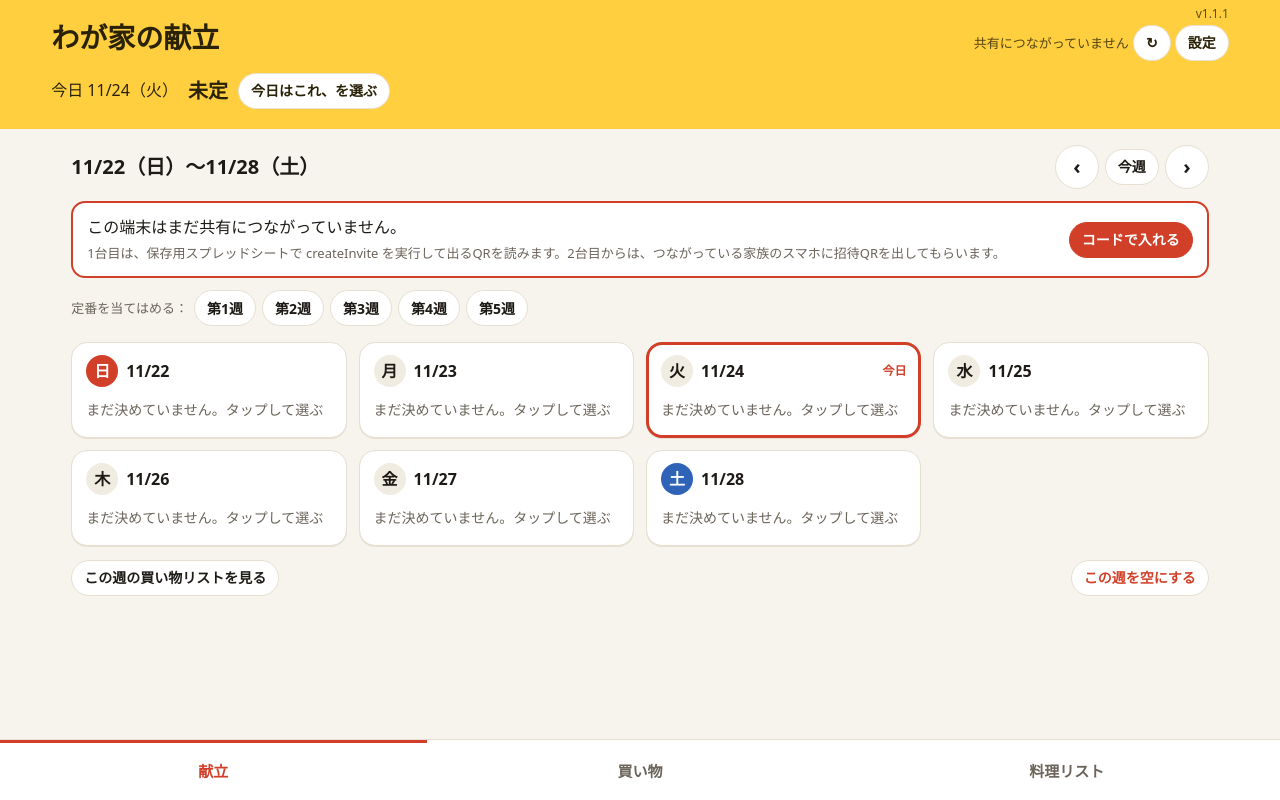
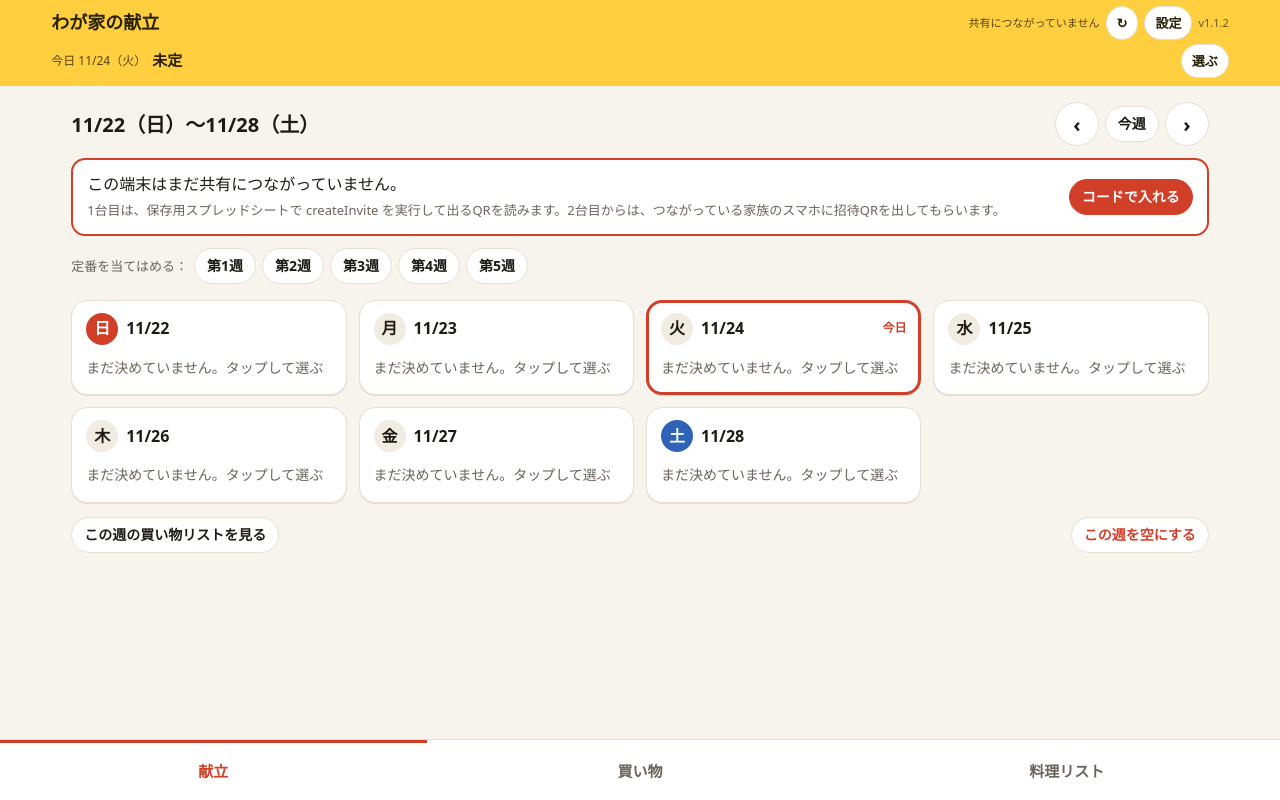
Before and after one commit to Tattsuondy/Kondate2027, a plain HTML site: page index.html in a window 1280 px wide. Drawn offline with Linux system fonts and the light colour scheme; a web font is replaced by a local one.

Commit message:
Add files via upload

```diff
--- a/index.html
+++ b/index.html
@@ -28,13 +28,16 @@ body{margin:0;background:var(--bg);color:var(--ink);font:16px/1.55 "Zen Maru Got
 button,input,select,textarea{font:inherit;color:inherit}
 button{cursor:pointer}
 :focus-visible{outline:3px solid var(--acc);outline-offset:2px}
-header{position:relative;background:var(--sun);color:var(--sunink);padding:22px max(4vw,16px) 20px}
-#ver{position:absolute;top:5px;right:max(4vw,16px);font-size:12px;opacity:.75;font-variant-numeric:tabular-nums}
-.hrow{display:flex;justify-content:space-between;align-items:baseline;gap:12px;flex-wrap:wrap;max-width:1240px;margin:auto}
-h1{font-size:28px;line-height:1.1;margin:0;font-weight:700}
-#stat{font-size:13px;opacity:.8}
-.today{max-width:1240px;margin:12px auto 0;display:flex;gap:10px;align-items:center;flex-wrap:wrap}
-.today b{font-size:20px}
+header{background:var(--sun);color:var(--sunink);padding:6px max(4vw,12px) 8px}
+.hrow{display:flex;align-items:center;gap:8px;max-width:1240px;margin:auto}
+h1{font-size:18px;line-height:1.2;margin:0;font-weight:700;flex:none}
+.hr{margin-left:auto;display:flex;align-items:center;gap:6px;min-width:0}
+#stat{font-size:11px;opacity:.8;white-space:nowrap;overflow:hidden;text-overflow:ellipsis;min-width:0}
+header .btn.sm{min-height:34px;padding:0 10px;font-size:13px;flex:none}
+#ver{font-size:11px;opacity:.7;font-variant-numeric:tabular-nums;flex:none}
+.today{max-width:1240px;margin:4px auto 0;display:flex;gap:6px;align-items:center;font-size:12px}
+.today>span{flex:none;opacity:.8}
+.today b{font-size:15px;flex:1;min-width:0;white-space:nowrap;overflow:hidden;text-overflow:ellipsis}
 .wrap{max-width:1240px;margin:auto;padding:16px max(4vw,16px)}
 .bar{display:flex;align-items:center;gap:8px;flex-wrap:wrap;margin-bottom:12px}
 .bar h2{font-size:20px;margin:0 auto 0 0}
@@ -108,8 +111,7 @@ textarea.t{min-height:90px}
 </head>
 <body>
 <header>
-  <span id="ver"></span>
-  <div class="hrow"><h1>わが家の献立</h1><span><span id="stat">読み込み中…</span> <button class="btn sm" id="sync" aria-label="最新にする">↻</button> <button class="btn sm" id="openCfg">設定</button></span></div>
+  <div class="hrow"><h1>わが家の献立</h1><div class="hr"><span id="stat">読み込み中…</span><button class="btn sm" id="sync" aria-label="最新にする">↻</button><button class="btn sm" id="openCfg">設定</button><span id="ver"></span></div></div>
   <div class="today" id="today"></div>
 </header>
 
@@ -166,7 +168,7 @@ textarea.t{min-height:90px}
 <script>
 {
 /* アプリのバージョン：ファイルを更新したら、ここを上げる */
-const VERSION="1.1.1";
+const VERSION="1.1.2";
 
 const CATS=[["main","メイン","主"],["sub","サブ","副"],["rice","ごはん","飯"],["soup","汁物","汁"],["other","その他","他"]];
 const SECS=["肉・魚","野菜","豆腐・卵・乳","乾物・調味料","その他"];
@@ -263,8 +265,8 @@ function renderPlan(){
   $("#tpl").innerHTML=w.length?`<span>定番を当てはめる：</span>`+w.map((t,i)=>`<button class="btn sm" data-tpl="${i}">${esc(t.name)}</button>`).join(""):"";
   const p=dayPlan(tk),names=CATS.map(([c])=>dish(p[c])?.name).filter(Boolean);
   $("#today").innerHTML=`<span>今日 ${md(TODAY)}（${WD[TODAY.getDay()]}）</span><b>${names.length?esc(names.join("・")):"未定"}</b>
-    <button class="btn sm" id="todayEdit">${names.length?"変える":"今日はこれ、を選ぶ"}</button>
-    ${names.length?'<button class="btn sm pri" id="todayShop">今日の買い物</button>':""}`;
+    <button class="btn sm" id="todayEdit">${names.length?"変える":"選ぶ"}</button>
+    ${names.length?'<button class="btn sm pri" id="todayShop">買い物</button>':""}`;
 }
 function weekHasAny(){for(let i=0;i<7;i++){const p=dayPlan(ymd(addD(week,i)));if(CATS.some(([c])=>p[c]))return true}return false}
 function askPlan(msg,ok,fn){
```
